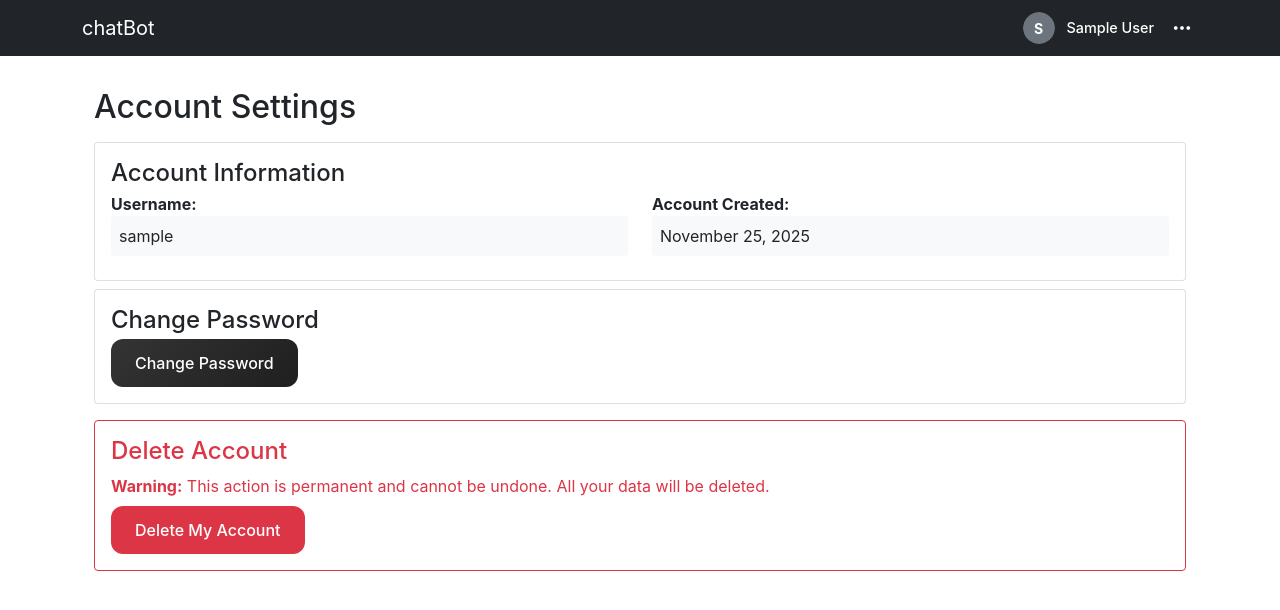
After one commit to Njagalavibe/Continuous-Chatbot, a Django app: page /settings/account/ in a window 1280 px wide. The commit adds this page. Shown: the top 610 px of the page. Run offline with Django 5.2, Linux system fonts and the light colour scheme; the visitor is signed in with stand-in values (Sample User, id 1).

Commit message:
feat: Add account management page with password change and deletion
Added account settings functionality with two core features:

  • Password change using Django's built-in auth views

  • Account deletion with username confirmation for security

 Changes made:

  - Added 'account_settings' view to handle GET/POST requests

  - Created account_settings.html template with user info and controls

  - Created password_change.html with simplified password requirements

  - Updated urls.py with /settings/account/ and password-change endpoints

  - Integrated Bootstrap modals for delete confirmation

 Security features:

  - Login required for all account operations

  - Username confirmation before account deletion

  - Automatic logout before deletion to clear sessions

  - CSRF protection on all forms

  UI improvements:

  - Centered password change heading

  - Simplified password requirement text

  - Clear visual hierarchy with card-based layout

  - Danger styling for destructive actions

  Testing completed:

  - Password change flow works correctly

  - Account deletion requires exact username match

  - Success/error messages display properly

  - All templates render without errors

```diff
--- a/chatBot/settings_views.py
+++ b/chatBot/settings_views.py
@@ -5,6 +5,7 @@ from django.contrib import messages
 from django.core.mail import send_mail
 from django.conf import settings as django_settings
 from .models import UserSettings, ContactMessage
+from django.contrib.auth import logout
 
 @login_required
 def general_view(request):
@@ -21,7 +22,7 @@ def general_view(request):
         user_settings.save()
 
         messages.success(request, 'General settings saved successfully!')
-        return redirect('chatBot:general_settings')
+        return redirect('general_settings')
 
     # Pass the choices to template for rendering dropdowns
     return render(request, 'settings/general.html', {
@@ -64,7 +65,7 @@ def contact_view(request):
             )
 
             messages.success(request, 'Thank you! Your message has been received and saved. The admin will review it shortly.')
-            return redirect('chatBot:contact_settings')  # Clear the form on success
+            return redirect('contact_settings')  # Clear the form on success
 
     # If GET request or failed validation, show the form again
     return render(request, 'settings/contact.html')
@@ -107,3 +108,40 @@ def help_view(request):
         'faq_items': faq_items,
         'categories': set(item['category'] for item in faq_items)
     })
+
+@login_required
+def account_view(request):
+    """
+    Account settings page with password change and account deletion
+    """
+    # Handle account deletion (POST request)
+    if request.method == 'POST' and 'delete_account' in request.POST:
+        username_to_confirm = request.POST.get('username_confirm', '').strip()
+
+        # Verify username matches
+        if username_to_confirm == request.user.username:
+            # Store username for success message
+            username = request.user.username
+
+            # Logout user first
+            user = request.user
+            logout(request)
+
+            # Delete the user account
+            user.delete()
+
+            # Show success message
+            messages.success(request, f'Account "{username}" has been permanently deleted.')
+            return redirect('home')  # Goes to your home page
+
+        else:
+            # Username doesn't match - show error
+            messages.error(request, 'Username does not match. Account not deleted.')
+            return redirect('account_settings')
+
+    # If GET request or password changed successfully
+    password_changed = request.GET.get('password_changed') == 'true'
+
+    return render(request, 'settings/account.html', {
+        'password_changed': password_changed,
+    })
--- a/chatBot/urls.py
+++ b/chatBot/urls.py
@@ -28,7 +28,9 @@ urlpatterns = [
     path('settings/general/',settings_views.general_view,name='general_settings'),# General settings page
     path('settings/contact/',settings_views.contact_view,name='contact_settings'),# Contact form page
     path('settings/help/',settings_views.help_view,name='help_center'),# Help center page
-
+    path('settings/account/',settings_views.account_view,name='account_settings'),# Account settings page
+    path('settings/account/password-change/', django_auth_views.PasswordChangeView.as_view(template_name='settings/password_change.html',
+    success_url='/settings/account/?password_changed=true'), name='password_change'),# Password change page
     # We shall also add a direct modal endpoint later if needed:
     # path('settings/modal/', settings_views.settings_modal_view, name='settings_modal'),
 
--- a/static/styles.css
+++ b/static/styles.css
@@ -328,7 +328,7 @@ html, body {
 
 .new-chat-btn:hover {
     transform: translateY(-1px);
-    box-shadow: 0 4px 12px rgba(4, 207, 176, 0.3);
+    box-shadow: 0 4px 12px rgba(99, 99, 99, 0.3);
 }
 
 /* Main Chat Area */
@@ -373,7 +373,7 @@ html, body {
     margin: 0;
     font-size: 1.125rem;
     font-weight: 600;
-    color: #2c3e50;
+    color: #4a4a4a;
 }
 
 /* Mobile Sidebar Overlay - FIXED Z-INDEX */
@@ -387,8 +387,6 @@ html, body {
     background: rgba(0, 0, 0, 0.5);
     z-index: 1009; /* Below sidebar but above everything else */
 }
-
-/* ===== EXISTING CHAT STYLES (MAINTAINED) ===== */
 
 /* Sticky Navbar */
 .sticky-navbar {
@@ -462,7 +460,7 @@ html, body {
 }
 
 .text-input::placeholder {
-    color: #6c757d;
+    color: #b0b0b0;
 }
 
 .input-buttons {
@@ -517,7 +515,7 @@ html, body {
 
 .paste-btn:not(:disabled):hover {
     background: #f8f9fa;
-    color: #00b389;
+    color: #2c2c2c;
 }
 
 .text-input::-webkit-scrollbar {
@@ -556,7 +554,7 @@ html, body {
 .message-content {
     padding: 0.875rem 1.125rem;
     border-radius: 1.125rem;
-    box-shadow: 0 2px 12px rgba(0,0,0,0.1);
+
     line-height: 1.4;
     word-wrap: break-word;
     overflow-wrap: break-word;
@@ -564,14 +562,14 @@ html, body {
 }
 
 .user-message .message-content {
-    background: linear-gradient(135deg, #dadbdc, #c5c6c7);
-    color: white;
+    background-color:#eaeaeb;
+    color: rgb(5, 5, 5);
     border-bottom-right-radius: 0.5rem;
 }
 
 .assistant-message .message-content {
     background: white;
-    color: #2c3e50;
+    color: #181818;
     border-bottom-left-radius: 0.5rem;
     border: 1px solid #e9ecef;
 }
@@ -652,7 +650,7 @@ html, body {
 }
 
 .copy-btn.active {
-    color: #007bff;
+    color: #72efaf;
     background: rgba(0, 123, 255, 0.1);
 }
 
@@ -661,7 +659,7 @@ html, body {
 }
 
 .copy-btn.copied {
-    color: #28a745;
+    color:#72efaf;
     background: rgba(40, 167, 69, 0.1);
 }
 
@@ -735,13 +733,13 @@ html, body {
     font-size: 1.1rem;
 }
 
-/* Removed old input styles */
+/* Removed old input styles
 .input-group,
 .form-control,
 .input-area-wrapper,
 .text-input-container {
     display: none;
-}
+}*/
 
 /* Utility classes */
 .btn {
@@ -754,13 +752,13 @@ html, body {
 }
 
 .btn-primary {
-    background: linear-gradient(135deg, #00ffff, #00b389);
+    background: linear-gradient(135deg, #343434, #1f1f1f);
     color: white;
 }
 
 .btn-primary:hover:not(:disabled) {
     transform: translateY(-1px);
-    box-shadow: 0 4px 12px rgba(4, 207, 176, 0.3);
+    box-shadow: 0 4px 12px rgba(59, 59, 59, 0.3);
 }
 
 .btn:disabled {
--- a/templates/base.html
+++ b/templates/base.html
@@ -20,9 +20,19 @@
 </head>
 <body>
     <!-- Sticky Navbar -->
-    <nav class="navbar navbar-dark bg-dark sticky-navbar">
-        <div class="container">
+   <nav class="navbar navbar-dark bg-dark sticky-navbar">
+    <div class="container">
+        <!-- ChatBot text/logo - NOW A LINK WHEN LOGGED IN -->
+        {% if user.is_authenticated %}
+            <!-- Link to chat page -->
+            <a href="{% url 'home' %}" class="navbar-brand" style="cursor: pointer; text-decoration: none;">
+                chatBot
+            </a>
+        {% else %}
+            <!-- Plain text when not logged in -->
             <span class="navbar-brand">chatBot</span>
+        {% endif %}
+
             {% if user.is_authenticated %}
                 <div class="profile-container">
                     <!-- Horizontal Layout: Profile Picture + Username + Three Dots -->
@@ -67,23 +77,25 @@
                                 {% endif %}
                             </div>
                             <div class="dropdown-userinfo">
+                                 <a href="{% url 'account_settings' %}">
                                 <div class="user-name">{{ user.get_full_name|default:user.username }}</div>
                                 <div class="user-email">{{ user.email }}</div>
+                                 </a>
                             </div>
                         </div>
 
                         <div class="dropdown-divider"></div>
 
                         <!-- Settings Item with Bootstrap Gear Icon -->
-                        <a href="#" class="dropdown-item">
+                        <a href="{% url 'general_settings' %}" class="dropdown-item">
                             <i class="bi bi-gear-fill dropdown-icon me-2"></i>
                             Settings
                         </a>
 
                         <!-- Contact Support Item with Bootstrap Chat Icon -->
-                        <a href="#" class="dropdown-item">
+                        <a href="{% url 'contact_settings' %}" class="dropdown-item">
                             <i class="bi bi-chat-left-dots-fill dropdown-icon me-2"></i>
-                            Contact Support
+                            Contact
                         </a>
 
                         <div class="dropdown-divider"></div>
--- /dev/null
+++ b/templates/settings/account.html
@@ -0,0 +1,110 @@
+{% extends 'base.html' %}
+
+{% block content %}
+<div class="container py-2">
+    <h2 class="mb-3">Account Settings</h2>
+
+    <!-- Success/Error Messages -->
+    {% if messages %}
+        {% for message in messages %}
+            <div class="alert alert-{{ message.tags }} alert-dismissible fade show mb-3" role="alert">
+                {{ message }}
+                <button type="button" class="btn-close" data-bs-dismiss="alert"></button>
+            </div>
+        {% endfor %}
+    {% endif %}
+
+    <!-- Password Change Success Message -->
+    {% if password_changed %}
+        <div class="alert alert-success alert-dismissible fade show mb-3" role="alert">
+            Your password has been changed successfully!
+            <button type="button" class="btn-close" data-bs-dismiss="alert"></button>
+        </div>
+    {% endif %}
+
+    <!-- 1. User Information Card -->
+    <div class="card mb-2">
+        <div class="card-body">
+            <h4 class="card-title mb-1">Account Information</h4>
+
+            <div class="row">
+                <div class="col-md-6 mb-2">
+                    <strong>Username:</strong>
+                    <div class="bg-light p-2 rounded">{{ user.username }}</div>
+                </div>
+                <div class="col-md-6 mb-2">
+                    <strong>Account Created:</strong>
+                    <div class="bg-light p-2 rounded">{{ user.date_joined|date:"F j, Y" }}</div>
+                </div>
+            </div>
+        </div>
+    </div>
+
+    <!-- 2. Password Change Card -->
+    <div class="card mb-3">
+        <div class="card-body">
+            <h4 class="card-title mb-1">Change Password</h4>
+            <a href="{% url 'password_change' %}" class="btn btn-primary">
+                Change Password
+            </a>
+        </div>
+    </div>
+
+    <!-- 3. Delete Account Card -->
+    <div class="card border-danger">
+        <div class="card-body">
+            <h4 class="card-title text-danger mb-2"> Delete Account</h4>
+            <p class="text-danger mb-2">
+                <strong>Warning:</strong> This action is permanent and cannot be undone.
+                All your data will be deleted.
+            </p>
+            <button type="button"
+                    class="btn btn-danger"
+                    data-bs-toggle="modal"
+                    data-bs-target="#deleteModal">
+                Delete My Account
+            </button>
+        </div>
+    </div>
+
+    <!-- 4. Delete Confirmation Modal -->
+    <div class="modal fade" id="deleteModal" tabindex="-1" aria-hidden="true">
+        <div class="modal-dialog">
+            <div class="modal-content">
+                <div class="modal-header border-danger">
+                    <h5 class="modal-title text-danger">Confirm Account Deletion</h5>
+                    <button type="button" class="btn-close" data-bs-dismiss="modal"></button>
+                </div>
+                <div class="modal-body">
+                    <p>This will <strong class="text-danger">permanently delete</strong> your account and all associated data.</p>
+                    <p>To confirm, please type your username:</p>
+
+                    <form method="post" id="deleteForm">
+                        {% csrf_token %}
+                        <div class="mb-2">
+                            <input type="text"
+                                   class="form-control"
+                                   name="username_confirm"
+                                   placeholder="Type your username here"
+                                   required
+                                   autocomplete="off">
+                        </div>
+                        <p class="text-muted small">
+                            <strong>Your username:</strong> <code>{{ user.username }}</code>
+                        </p>
+                    </form>
+                </div>
+                <div class="modal-footer">
+                    <button type="button" class="btn btn-secondary" data-bs-dismiss="modal">Cancel</button>
+                    <button type="submit"
+                            form="deleteForm"
+                            name="delete_account"
+                            class="btn btn-danger">
+                        Delete Account Permanently
+                    </button>
+                </div>
+            </div>
+        </div>
+    </div>
+</div>
+{% endblock %}
```
Also changed, not shown: templates/settings/contact.html (added, +59 -0 lines), templates/settings/general.html (added, +65 -0 lines), templates/settings/help.html (added, +87 -0 lines), templates/settings/password_change.html (added, +79 -0 lines).
